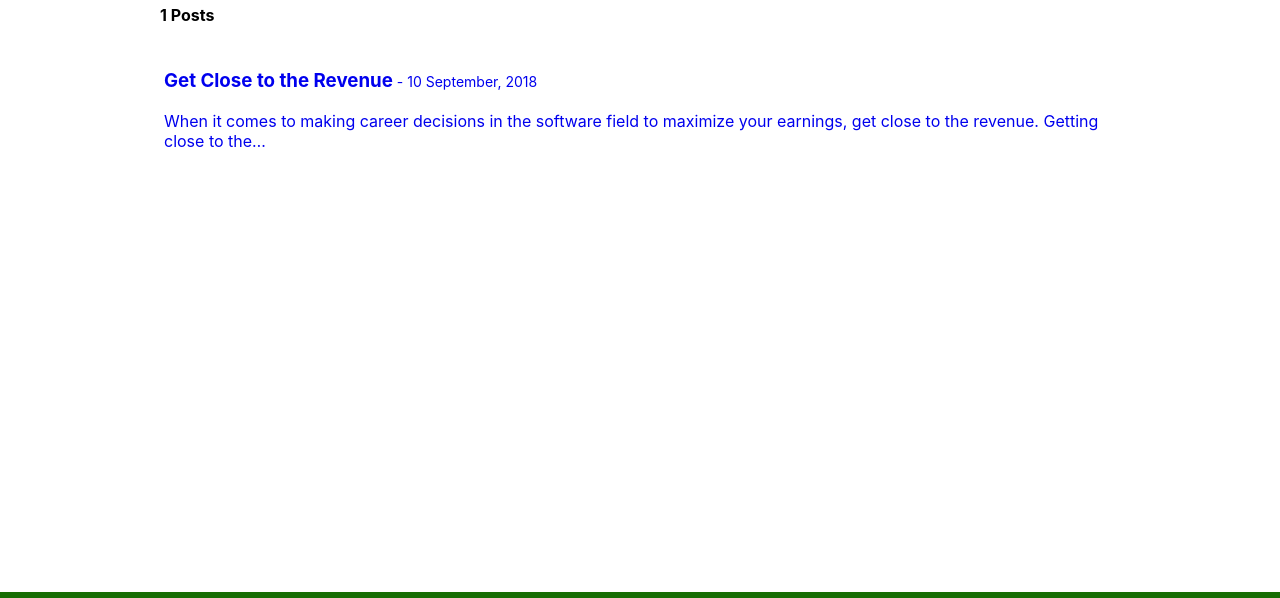
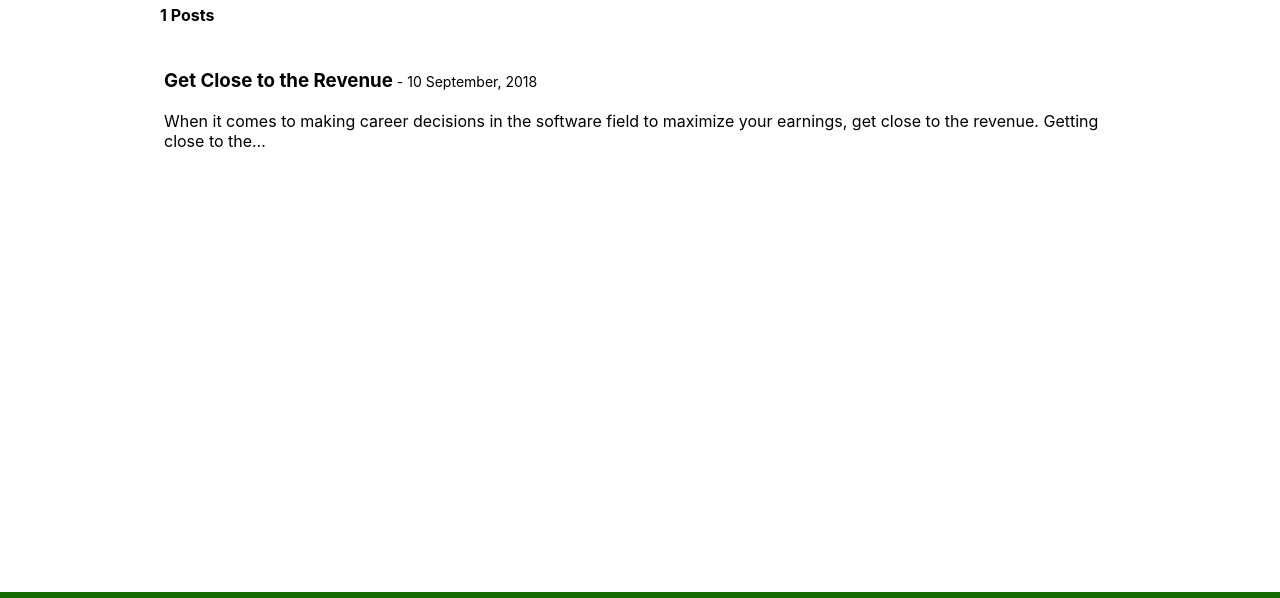
Before and after one commit to kepeterson/blog, a Gatsby site: page / in a window 1280 px wide. Shown: the part 164-762 px from the top of the page. Built offline with nearby package versions, Linux system fonts and the light colour scheme; Gatsby itself is replaced by a stand-in of ours.

Commit message:
link color fix

```diff
--- a/src/components/layout.css
+++ b/src/components/layout.css
@@ -84,7 +84,7 @@ footer {
   grid-row: 2 / span 2;
 }
 
-a:visited {
+a:visited, a:-webkit-any-link {
   color: inherit;
 }
 
```
